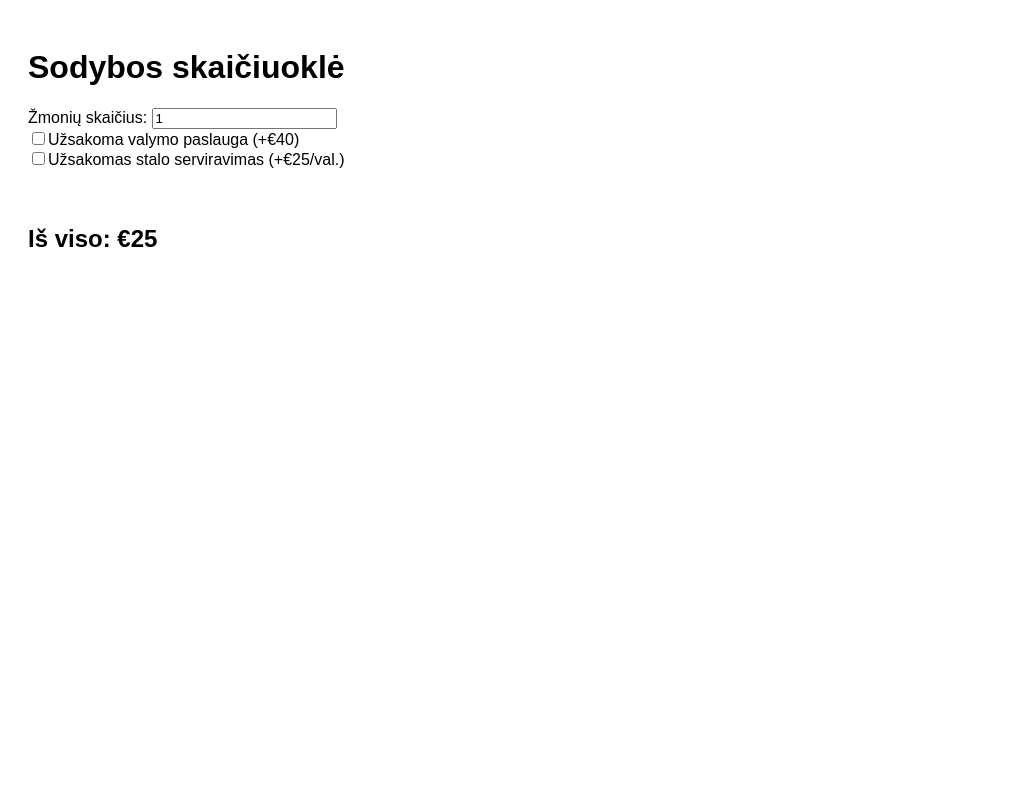
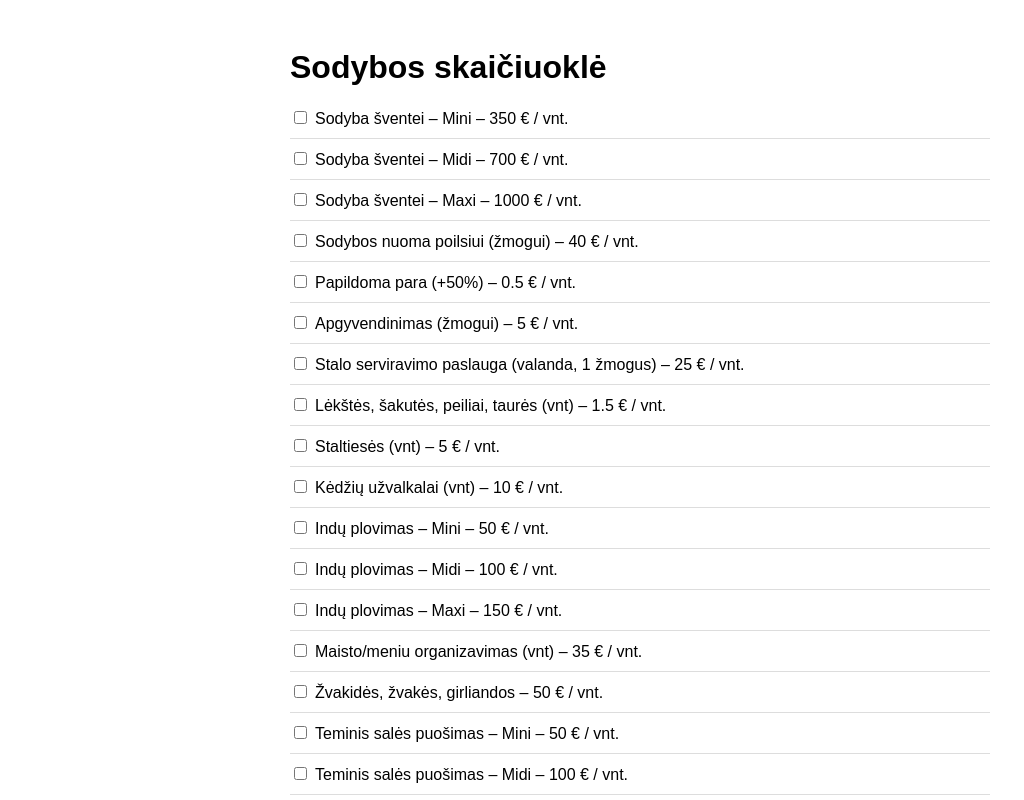
Before and after one commit to aukseeskua/Sodybosskaiciuokle2025, a React (Vite) app: page / in a window 1280 px wide. Shown: the top 800 px of the page, without its empty margins (0-1024 px from the left). Built offline with nearby package versions, Linux system fonts and the light colour scheme.

Commit message:
Update App.jsx

```diff
--- a/src/App.jsx
+++ b/src/App.jsx
@@ -1,69 +1,87 @@
-import { useState } from 'react';
+import React, { useState } from 'react';
+
+const servicesList = [
+  { name: "Sodyba šventei – Mini", price: 350 },
+  { name: "Sodyba šventei – Midi", price: 700 },
+  { name: "Sodyba šventei – Maxi", price: 1000 },
+  { name: "Sodybos nuoma poilsiui (žmogui)", price: 40 },
+  { name: "Papildoma para (+50%)", price: 0.5 },
+  { name: "Apgyvendinimas (žmogui)", price: 5 },
+  { name: "Stalo serviravimo paslauga (valanda, 1 žmogus)", price: 25 },
+  { name: "Lėkštės, šakutės, peiliai, taurės (vnt)", price: 1.5 },
+  { name: "Staltiesės (vnt)", price: 5 },
+  { name: "Kėdžių užvalkalai (vnt)", price: 10 },
+  { name: "Indų plovimas – Mini", price: 50 },
+  { name: "Indų plovimas – Midi", price: 100 },
+  { name: "Indų plovimas – Maxi", price: 150 },
+  { name: "Maisto/meniu organizavimas (vnt)", price: 35 },
+  { name: "Žvakidės, žvakės, girliandos", price: 50 },
+  { name: "Teminis salės puošimas – Mini", price: 50 },
+  { name: "Teminis salės puošimas – Midi", price: 100 },
+  { name: "Teminis salės puošimas – Maxi", price: 200 },
+  { name: "Gėlių dekoras (stalas, arka)", price: 0 },
+  { name: "Kubilas", price: 70 },
+  { name: "Džiakuzi", price: 100 },
+  { name: "Pirtis", price: 50 },
+  { name: "Valymas po šventės – Mini", price: 50 },
+  { name: "Valymas po šventės – Midi", price: 75 },
+  { name: "Valymas po šventės – Maxi", price: 100 }
+];
 
 export default function App() {
-  const [people, setPeople] = useState(1);
-  const [cleaning, setCleaning] = useState(false);
-  const [serving, setServing] = useState(false);
-  const [servingHours, setServingHours] = useState(2);
+  const [services, setServices] = useState(
+    servicesList.map(service => ({
+      ...service,
+      selected: false,
+      quantity: 1
+    }))
+  );
 
-  const basePricePerPerson = 25;
-  const cleaningPrice = 40;
-  const servingPricePerHour = 25;
+  const handleChange = (index, field, value) => {
+    const updated = [...services];
+    updated[index][field] = field === "selected" ? value : parseFloat(value);
+    setServices(updated);
+  };
 
-  const total =
-    people * basePricePerPerson +
-    (cleaning ? cleaningPrice : 0) +
-    (serving ? servingHours * servingPricePerHour : 0);
+  const total = services.reduce((sum, service) => {
+    if (service.selected) {
+      return sum + service.price * service.quantity;
+    }
+    return sum;
+  }, 0);
 
   return (
-    <div style={{ padding: '20px', fontFamily: 'Arial' }}>
+    <div style={{ padding: "20px", fontFamily: "Arial", maxWidth: "700px", margin: "0 auto" }}>
       <h1>Sodybos skaičiuoklė</h1>
-
-      <label>
-        Žmonių skaičius:{' '}
-        <input
-          type="number"
-          value={people}
-          min="1"
-          onChange={(e) => setPeople(parseInt(e.target.value) || 1)}
-        />
-      </label>
-      <br />
-
+      {services.map((service, index) => (
+        <div key={index} style={{ marginBottom: "10px", borderBottom: "1px solid #ddd", paddingBottom: "10px" }}>
           <label>
             <input
               type="checkbox"
-          checked={cleaning}
-          onChange={(e) => setCleaning(e.target.checked)}
+              checked={service.selected}
+              onChange={e => handleChange(index, "selected", e.target.checked)}
+              style={{ marginRight: "8px" }}
             />
-        Užsakoma valymo paslauga (+€40)
+            {service.name} – {service.price} € / vnt.
           </label>
-      <br />
-
-      <label>
-        <input
-          type="checkbox"
-          checked={serving}
-          onChange={(e) => setServing(e.target.checked)}
-        />
-        Užsakomas stalo serviravimas (+€25/val.)
-      </label>
-      <br />
-
-      {serving && (
-        <label>
-          Valandų skaičius:{' '}
+          {service.selected && (
+            <div style={{ marginTop: "5px" }}>
+              Kiekis:
               <input
                 type="number"
-            value={servingHours}
+                value={service.quantity}
                 min="1"
-            onChange={(e) => setServingHours(parseInt(e.target.value) || 1)}
+                onChange={e => handleChange(index, "quantity", e.target.value)}
+                style={{ marginLeft: "10px", width: "60px" }}
               />
-        </label>
+              <span style={{ marginLeft: "15px" }}>
+                Suma: <strong>{(service.price * service.quantity).toFixed(2)} €</strong>
+              </span>
+            </div>
           )}
-      <br /><br />
-
-      <h2>Iš viso: €{total}</h2>
+        </div>
+      ))}
+      <h2>Iš viso: {total.toFixed(2)} €</h2>
     </div>
   );
 }
```
Lines whose indentation alone changed are shown as unchanged.
